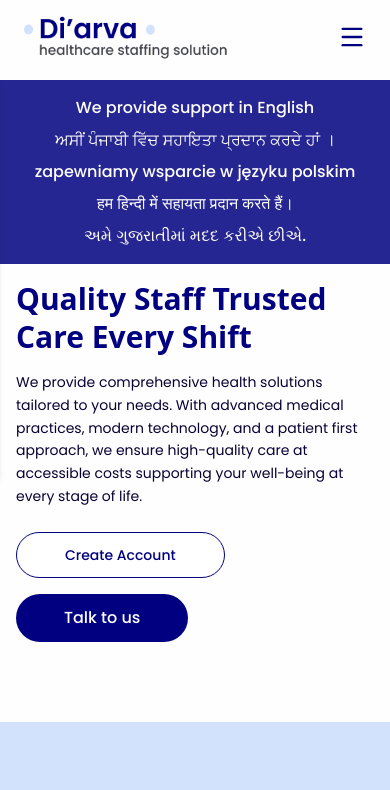
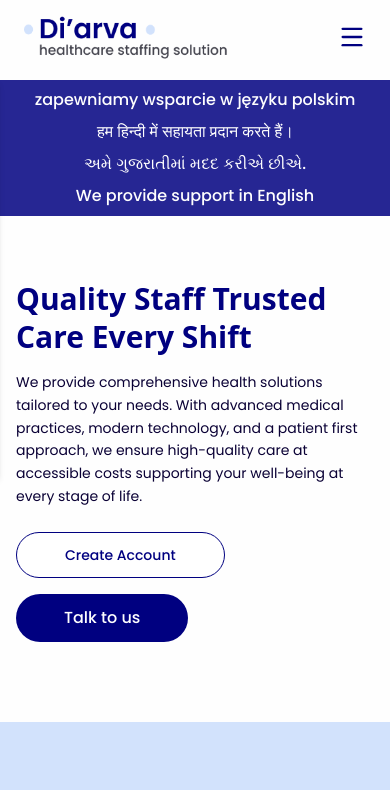
Before and after one commit to Di-arva/Frontend, a React (Vite) app: page / in a window 390 px wide. Shown: the top 790 px of the page. Built offline with nearby package versions, Linux system fonts and the light colour scheme.

Commit message:
add responsiveness to stickylabel

```diff
--- a/src/Components/StickyLabel.jsx
+++ b/src/Components/StickyLabel.jsx
@@ -1,3 +1,5 @@
+import { useState, useEffect } from "react";
+
 const StickyLabel = () => {
   const languages = [
     "We provide support in English",
@@ -6,14 +8,35 @@ const StickyLabel = () => {
     "हम हिन्दी में सहायता प्रदान करते हैं।",
     "અમે ગુજરાતીમાં મદદ કરીએ છીએ.",
   ];
+  const MAX_VISIBLE = 4;
+  const [visibleLanguages, setVisibleLanguages] = useState(
+    languages.slice(0, MAX_VISIBLE)
+  );
+  const [fadeIndex, setFadeIndex] = useState(0);
+
+  useEffect(() => {
+    if (languages.length <= MAX_VISIBLE) return;
+
+    const interval = setInterval(() => {
+      setFadeIndex((prev) => (prev + 1) % languages.length);
+      setVisibleLanguages((prev) => {
+        const next = [...prev];
+        next.shift(); // remove first
+        next.push(languages[(fadeIndex + MAX_VISIBLE) % languages.length]); // add next language
+        return next;
+      });
+    }, 3000); // change every 3 seconds
+
+    return () => clearInterval(interval);
+  }, [fadeIndex, languages]);
 
   return (
     <div
-      className="w-full bg-darkblue opacity-85 mt-4 flex items-center fixed font-poppins  md:text-md font-medium p-4 z-20 top-16
-                    h-auto md:h-10 px-2 text-base "
+      className=" w-full  bg-darkblue opacity-85 mt-4 flex items-center fixed font-poppins  md:text-md font-medium py-2 z-20 top-16
+                    h-auto  px-2 text-base md:h-auto"
     >
-      <ul className="flex flex-wrap md:flex-nowrap gap-2 md:gap-4 text-lightbg w-full justify-center md:justify-around">
-        {languages.map((language, index) => (
+      <ul className="flex flex-wrap justify-around gap-2     text-lightbg w-full  ">
+        {visibleLanguages.map((language, index) => (
           <li
             key={index}
             className="whitespace-nowrap text-center md:text-left"
```
